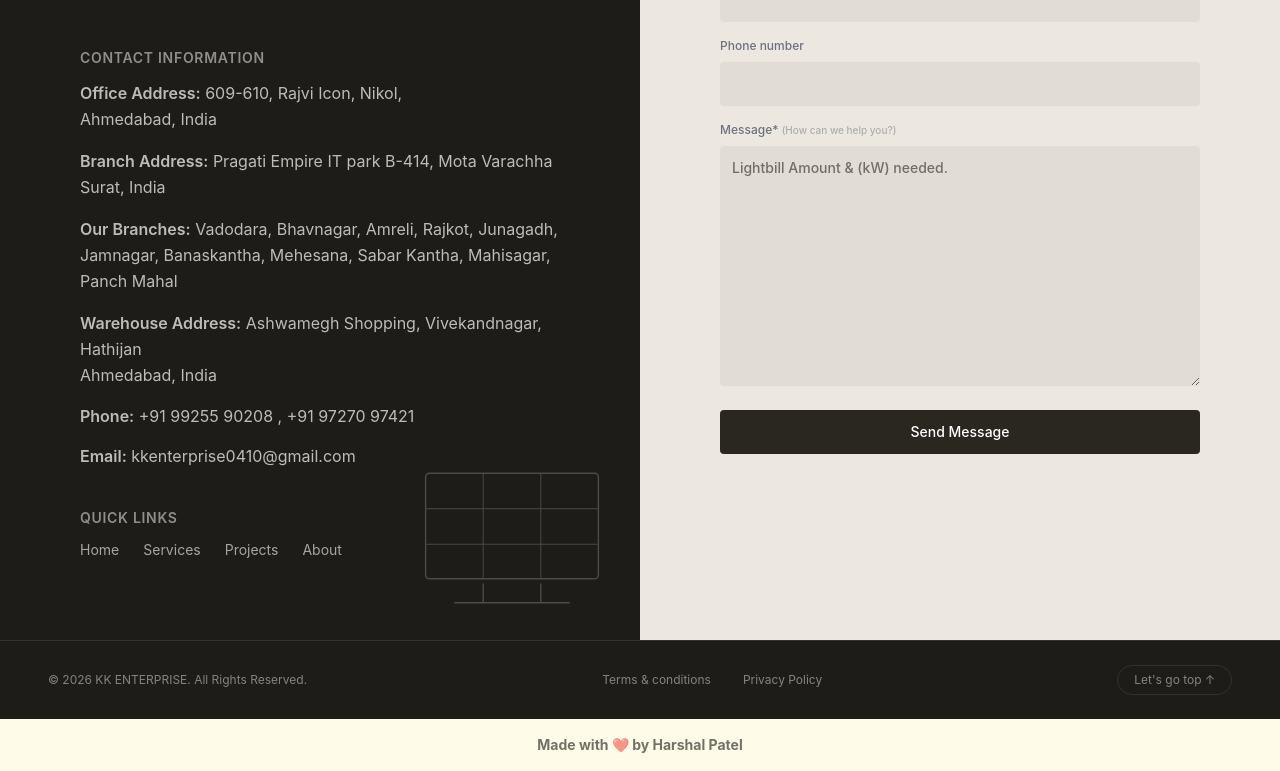
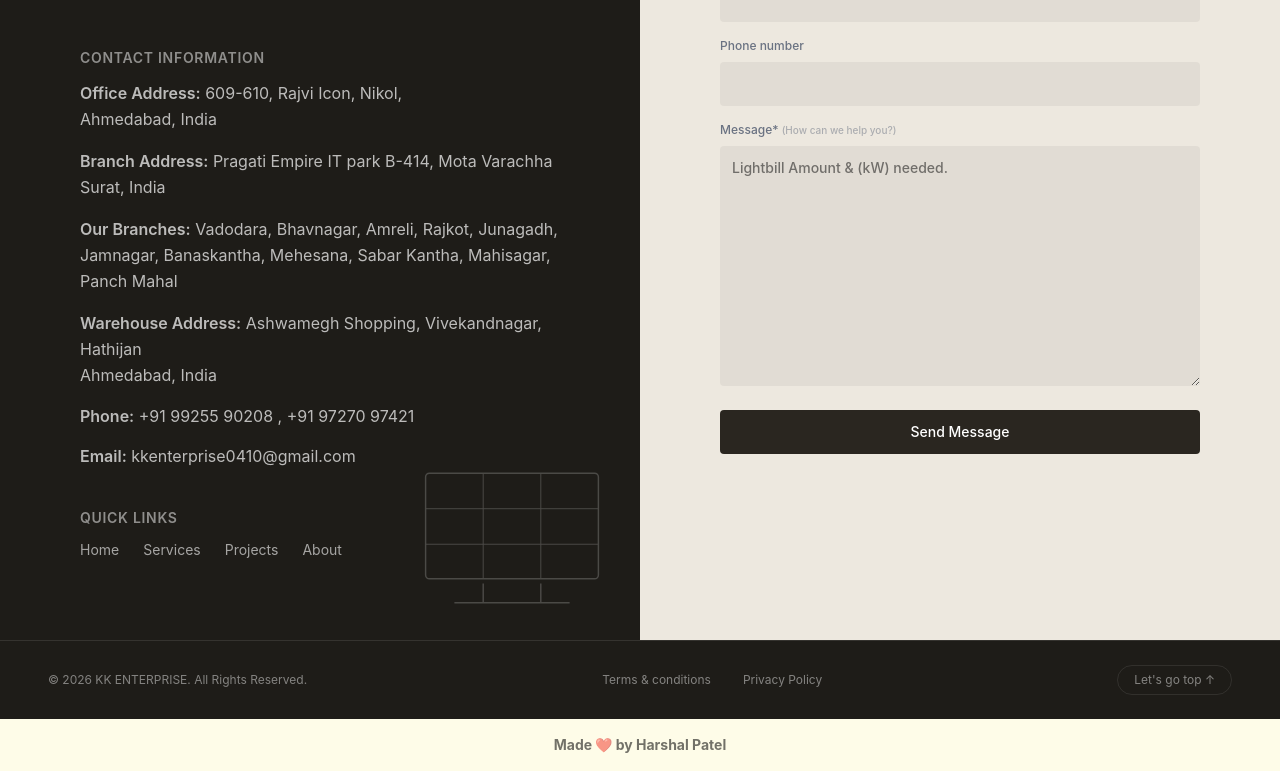
Before and after one commit to HarshalPatel04/kkenterprisesolar, a Next.js app: page / in a window 1280 px wide. Shown: the part 5067-5838 px from the top of the page. Built offline with nearby package versions, Linux system fonts and the light colour scheme.

Commit message:
Initial project upload

```diff
--- a/src/components/Footer.jsx
+++ b/src/components/Footer.jsx
@@ -217,7 +217,7 @@ const Footer = () => {
         <a href="https://www.linkedin.com/in/harshalpatel-nov4"
           target="_blank"
           className="opacity-55 hover:opacity-100 transition-opacity font-bold cursor-pointer">
-          <h1 className="text-sm">Made with ❤️ by Harshal Patel</h1></a>
+          <h1 className="text-sm">Made  ❤️ by Harshal Patel</h1></a>
       </div>
     </footer>
   );
```
